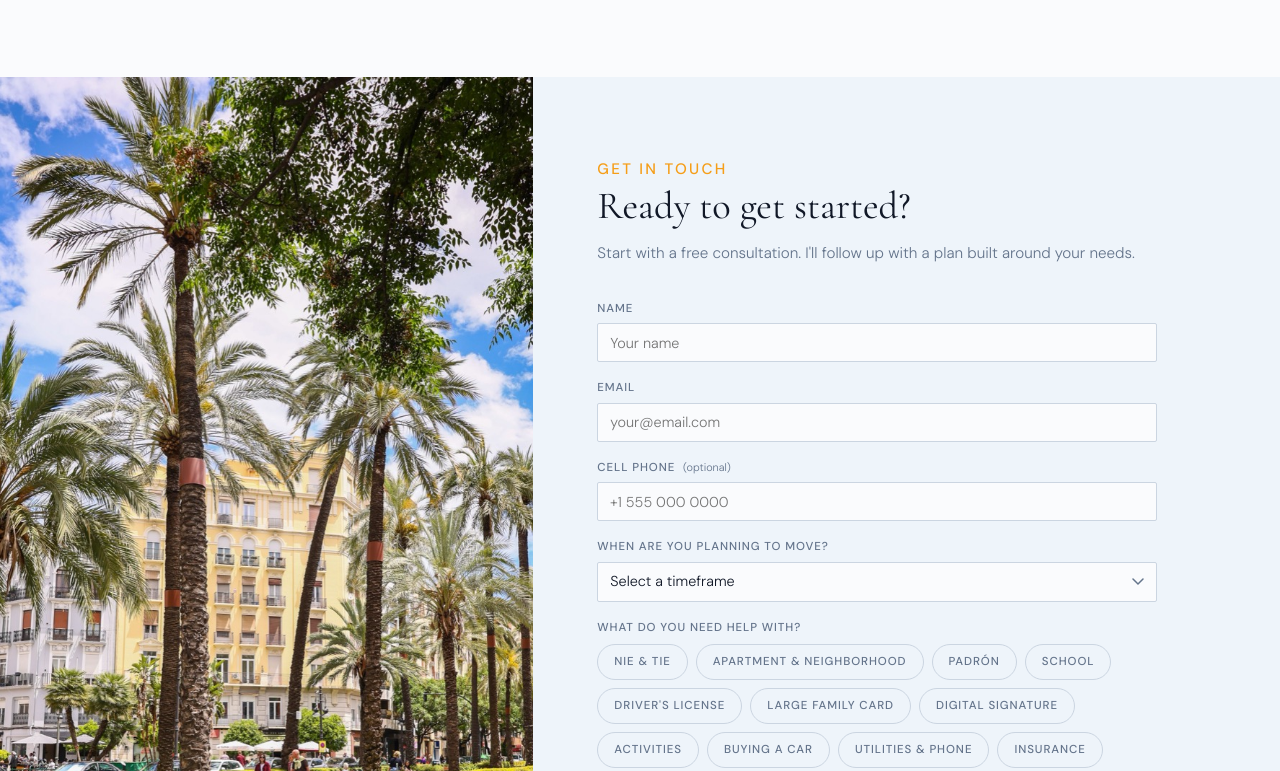
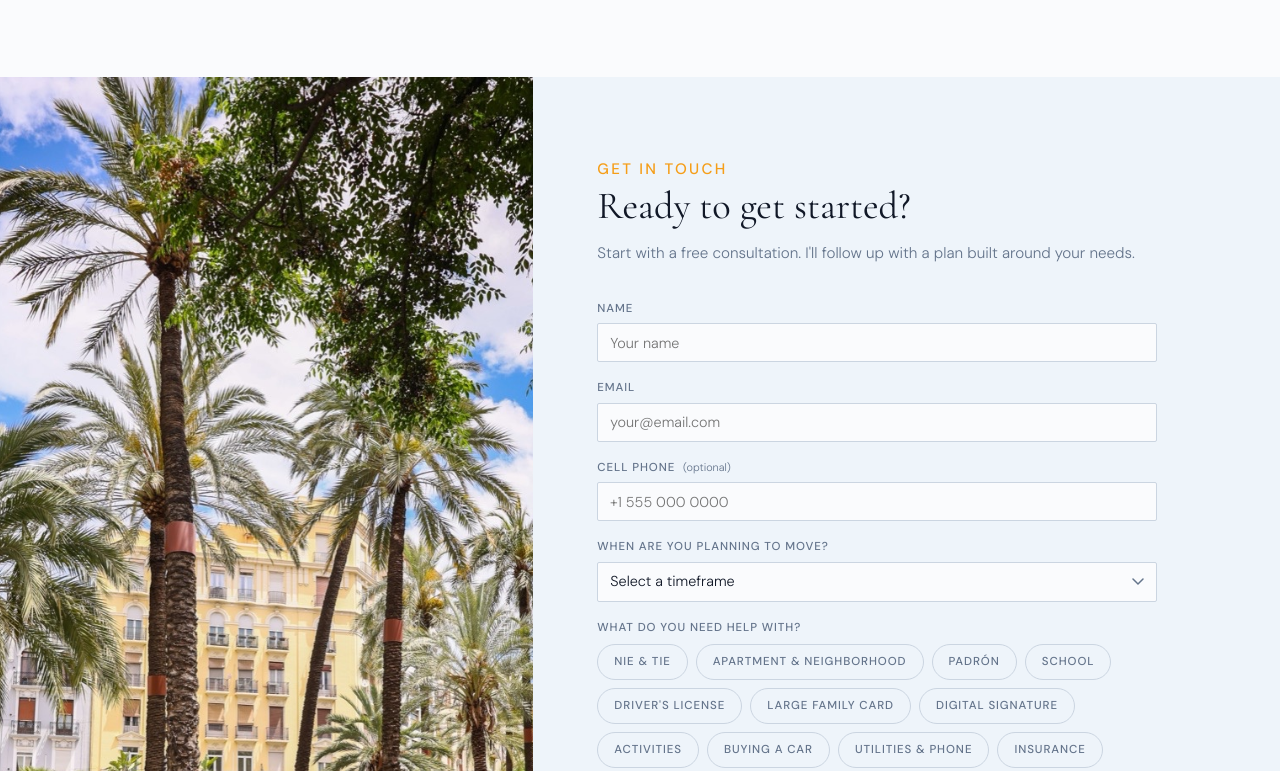
Before and after one commit to mikaelalarson-sys/turia-ventures, a plain HTML site: page index.html in a window 1280 px wide. Shown: the part 3871-4642 px from the top of the page. Drawn offline with nearby package versions, Linux system fonts and the light colour scheme.

Commit message:
Crop shadowed road from Contact photo
Co-Authored-By: Claude Opus 5.5 <noreply@anthropic.com>

```diff
--- a/index.html
+++ b/index.html
@@ -885,7 +885,7 @@
 <section class="section contact-section" id="contact">
   <div class="contact-grid">
     <div class="contact-photo-col">
-      <img src="contact.jpg" alt="Valencia palm boulevard">
+      <img src="contact-cropped.jpg" alt="Valencia palm boulevard">
     </div>
     <div class="contact-form-col">
     <div class="contact-form-inner">
```
Also changed, not shown: contact-cropped.jpg (added).
